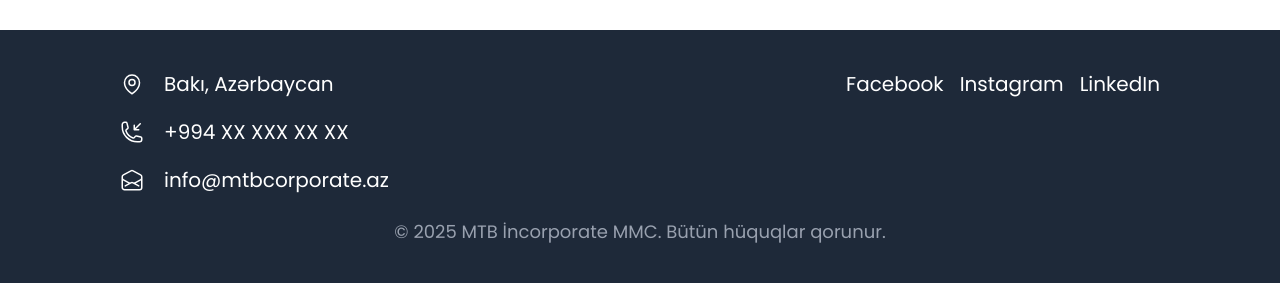
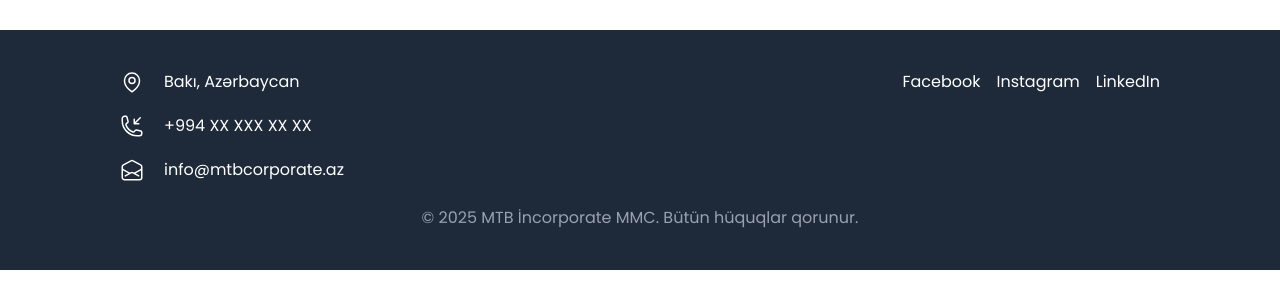
Before and after one commit to Termosfer/mtb, a React (Vite) app: page / in a window 1280 px wide. Shown: the part 5496-5779 px from the top of the page. Built offline with nearby package versions, Linux system fonts and the light colour scheme; a web font is replaced by a local one.

Commit message:
qweqewqeqe

```diff
--- a/src/component/Footer.tsx
+++ b/src/component/Footer.tsx
@@ -25,7 +25,7 @@ const Footer = () => {
                 d="M19.5 10.5c0 7.142-7.5 11.25-7.5 11.25S4.5 17.642 4.5 10.5a7.5 7.5 0 1 1 15 0Z"
               />
             </svg>
-            <p className="text-lg sm:text-xl">Bakı, Azərbaycan</p>
+            <p className="text-lg md:text-base">Bakı, Azərbaycan</p>
           </div>
 
           <div className="flex items-center gap-3 md:gap-5 justify-center md:justify-start">
@@ -43,7 +43,7 @@ const Footer = () => {
                 d="M14.25 9.75v-4.5m0 4.5h4.5m-4.5 0 6-6m-3 18c-8.284 0-15-6.716-15-15V4.5A2.25 2.25 0 0 1 4.5 2.25h1.372c.516 0 .966.351 1.091.852l1.106 4.423c.11.44-.054.902-.417 1.173l-1.293.97a1.062 1.062 0 0 0-.38 1.21 12.035 12.035 0 0 0 7.143 7.143c.441.162.928-.004 1.21-.38l.97-1.293a1.125 1.125 0 0 1 1.173-.417l4.423 1.106c.5.125.852.575.852 1.091V19.5a2.25 2.25 0 0 1-2.25 2.25h-2.25Z"
               />
             </svg>
-            <p className="text-lg sm:text-xl">+994 XX XXX XX XX</p>
+            <p className="text-sm md:text-base">+994 XX XXX XX XX</p>
           </div>
 
           <div className="flex items-center gap-3 md:gap-5 justify-center md:justify-start">
@@ -61,26 +61,26 @@ const Footer = () => {
                 d="M21.75 9v.906a2.25 2.25 0 0 1-1.183 1.981l-6.478 3.488M2.25 9v.906a2.25 2.25 0 0 0 1.183 1.981l6.478 3.488m8.839 2.51-4.66-2.51m0 0-1.023-.55a2.25 2.25 0 0 0-2.134 0l-1.022.55m0 0-4.661 2.51m16.5 1.615a2.25 2.25 0 0 1-2.25 2.25h-15a2.25 2.25 0 0 1-2.25-2.25V8.844a2.25 2.25 0 0 1 1.183-1.981l7.5-4.039a2.25 2.25 0 0 1 2.134 0l7.5 4.039a2.25 2.25 0 0 1 1.183 1.98V19.5Z"
               />
             </svg>
-            <p className="text-lg sm:text-xl">info@mtbcorporate.az</p>
+            <p className="text-sm md:text-base">info@mtbcorporate.az</p>
           </div>
         </div>
 
 
         <div className="flex gap-4 justify-center md:justify-start w-full md:w-auto">
-          <a href="#" className="hover:text-blue-400 transition text-lg sm:text-xl">
+          <a href="#" className="hover:text-blue-400 transition text-sm md:text-base">
             Facebook
           </a>
-          <a href="#" className="hover:text-blue-400 transition text-lg sm:text-xl">
+          <a href="#" className="hover:text-blue-400 transition text-sm md:text-base">
             Instagram
           </a>
-          <a href="#" className="hover:text-blue-400 transition text-lg sm:text-xl">
+          <a href="#" className="hover:text-blue-400 transition text-sm md:text-base">
             LinkedIn
           </a>
         </div>
       </div>
 
 
-      <div className="mt-6 text-center text-gray-400 text-sm sm:text-lg">
+      <div className="mt-6 text-center text-gray-400 text-sm md:text-base">
         &copy; {new Date().getFullYear()} MTB İncorporate MMC. Bütün hüquqlar qorunur.
       </div>
     </footer>
```
